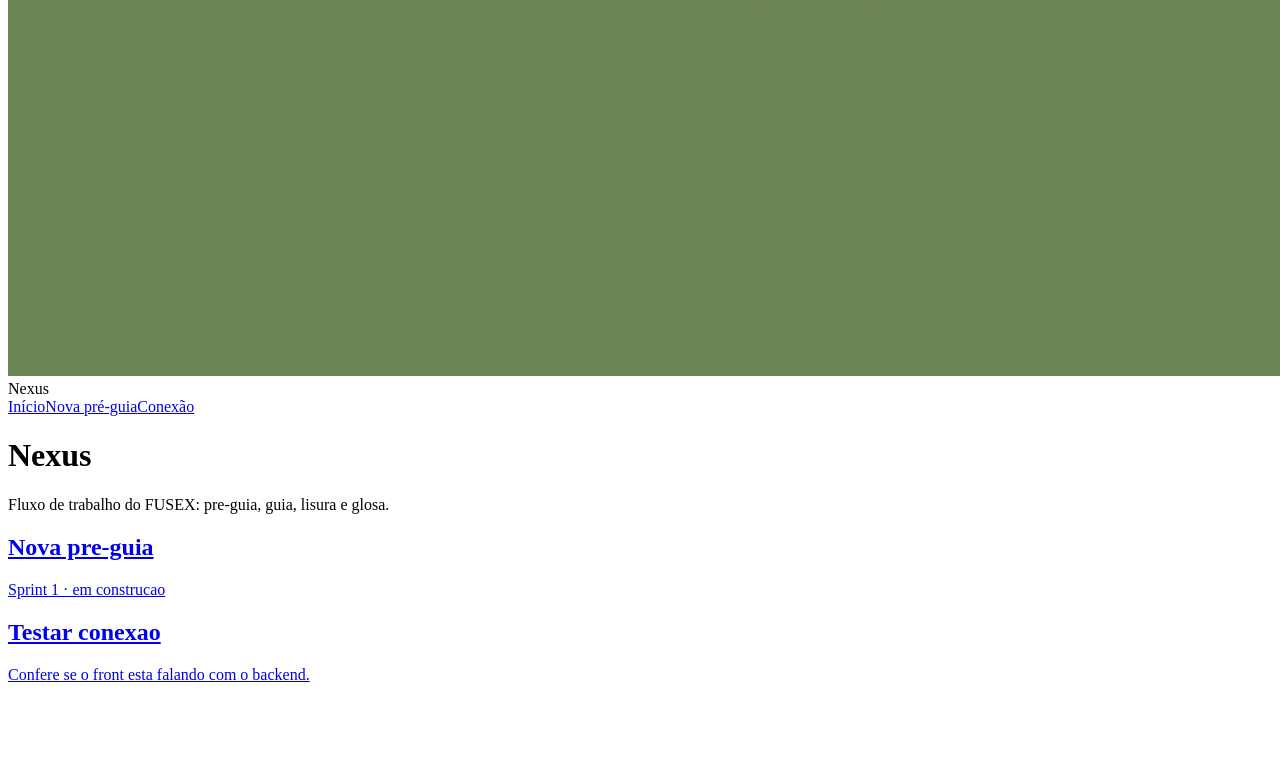
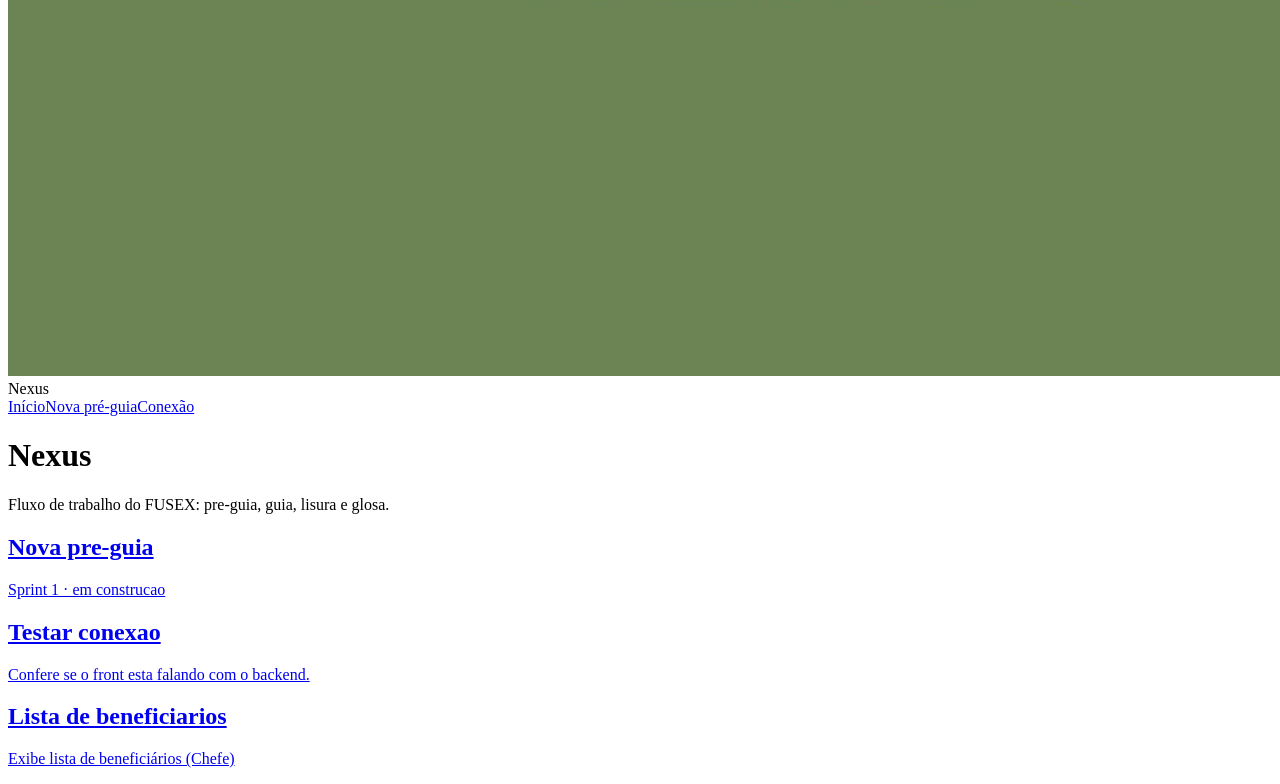
Before and after one commit to DATASQUAD-3SEM/BD_3S_FRONTEND, a React (Vite) app: page / in a window 1280 px wide. Shown: the part 1253-2037 px from the top of the page. Before the commit the page ends 1953 px from the top, so only its background shows below. Built offline with nearby package versions, Linux system fonts and the light colour scheme; the HTML template or start-up script is replaced by a standard one.

Commit message:
test: Adicionado card da tela de gerenciamento de beneficiários.

```diff
--- a/src/features/home/HomePage.tsx
+++ b/src/features/home/HomePage.tsx
@@ -14,6 +14,10 @@ export default function HomePage() {
           <h2>Testar conexao</h2>
           <p>Confere se o front esta falando com o backend.</p>
         </Link>
+        <Link className="card" to="/beneficiarios">
+          <h2>Lista de beneficiarios</h2>
+          <p>Exibe lista de beneficiários (Chefe)</p>
+        </Link>
       </div>
     </>
   )
```
